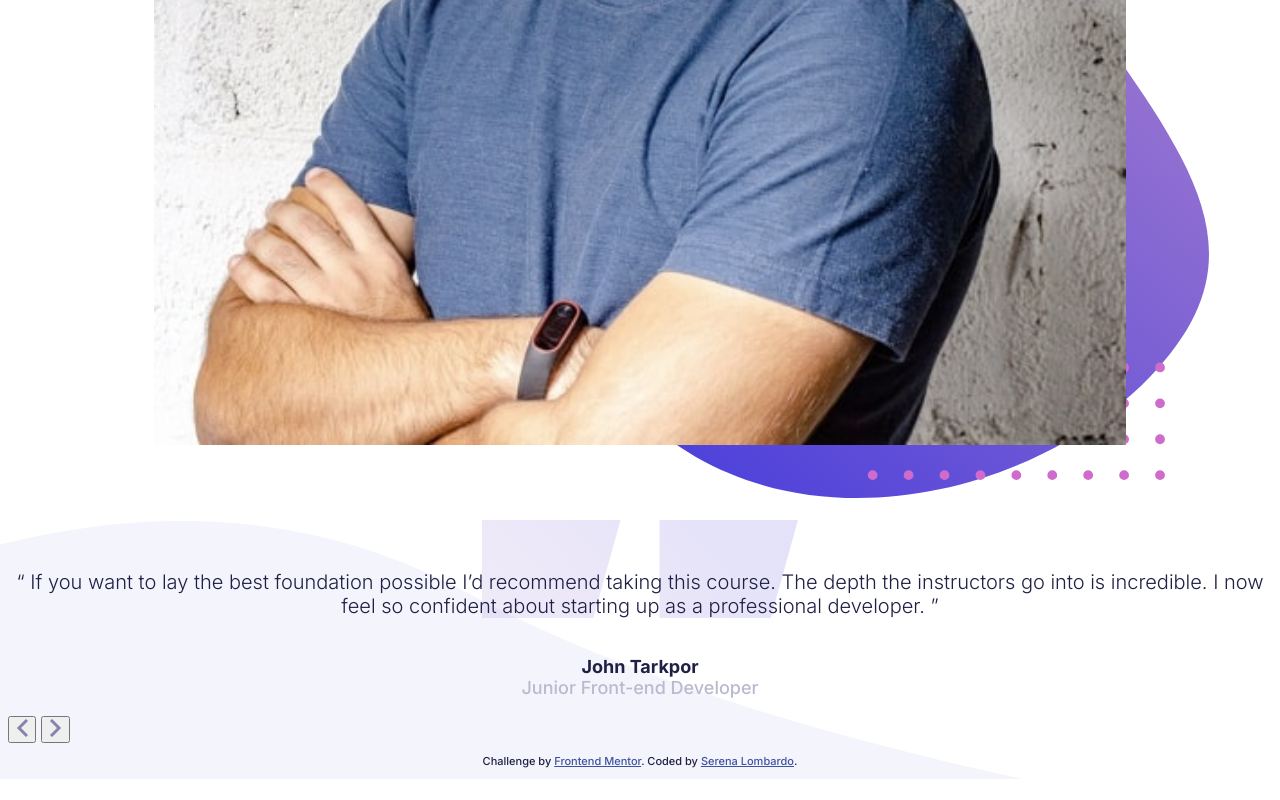
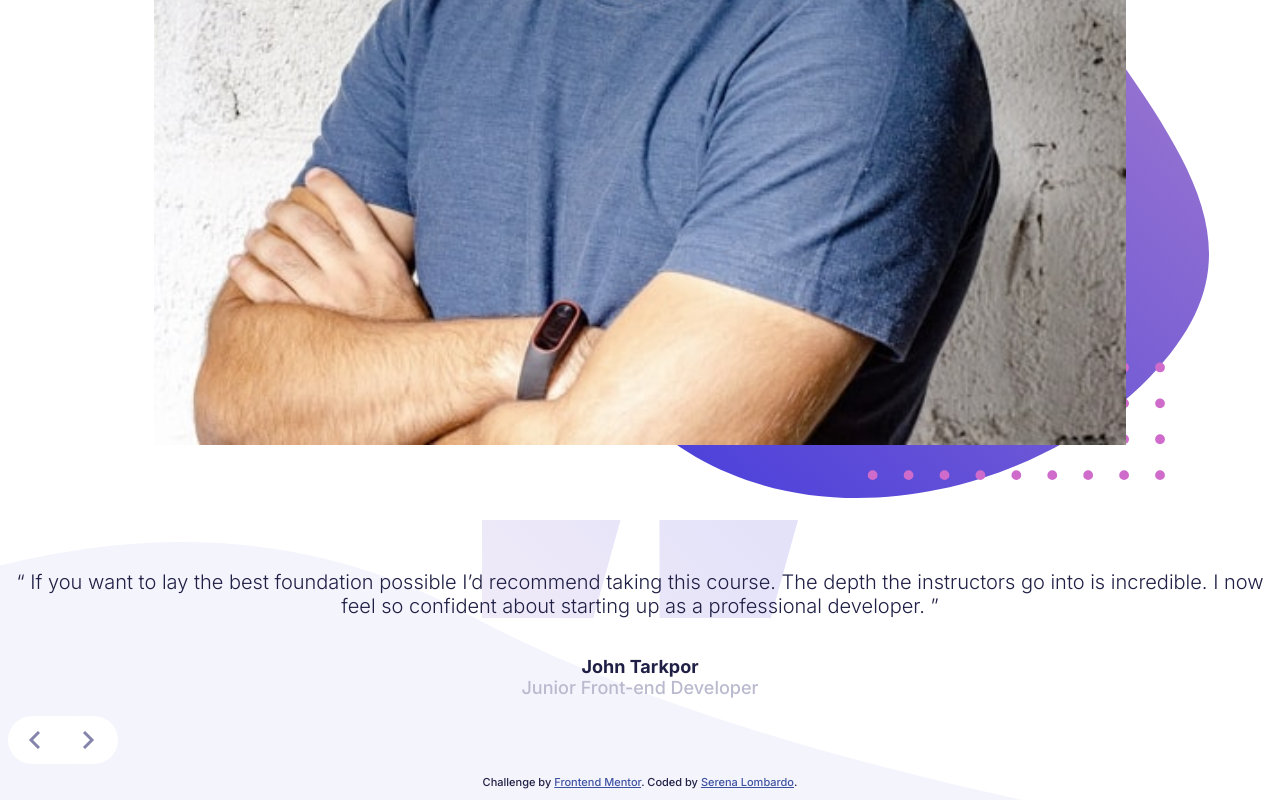
Before and after one commit to RaynaFaye/testimonials-slider, a plain HTML site: page index.html in a window 1280 px wide. Shown: the part 1876-2676 px from the top of the page. Before the commit the page ends 2655 px from the top, so only its background shows below. Drawn offline with Linux system fonts and the light colour scheme.

Commit message:
Buttons block styled

```diff
--- a/css/style.css
+++ b/css/style.css
@@ -9,6 +9,7 @@ body {
   background-position-y: bottom;
   background-size: 80%;
 }
+/* Testimonial section */
 .testimonial {
   text-align: center;
   display: grid;
@@ -45,6 +46,31 @@ body {
   width: 80%;
   height: auto;
 }
+/* Buttons */
+.buttons {
+  display: grid;
+  grid-template-columns: 50px 40px 20px;
+}
+.prev-button,
+.next-button {
+  background: white;
+  border: none;
+  border-radius: 50px;
+  padding: 15px 20px;
+  grid-row: 1;
+  display: flex;
+}
+.prev-button > *,
+.next-button > * {
+  cursor: pointer;
+}
+.prev-button {
+  grid-column: 1 / 3;
+}
+.next-button {
+  grid-column: 2 / 4;
+  justify-content: center;
+}
 /* Attribution section */
 .attribution {
   font-size: 11px;
--- a/index.html
+++ b/index.html
@@ -42,9 +42,9 @@
           />
         </div>
       </div>
-      <div>
-        <button><img src="images/icon-prev.svg" alt="Previous Testimonial" /></button>
-        <button><img src="images/icon-next.svg" alt="Next Testimonial" /></button>
+      <div class="buttons">
+        <button class="prev-button"><img src="images/icon-prev.svg" alt="Previous Testimonial" /></button>
+        <button class="next-button"><img src="images/icon-next.svg" alt="Next Testimonial" /></button>
       </div>
     </div>
     <footer>
```
